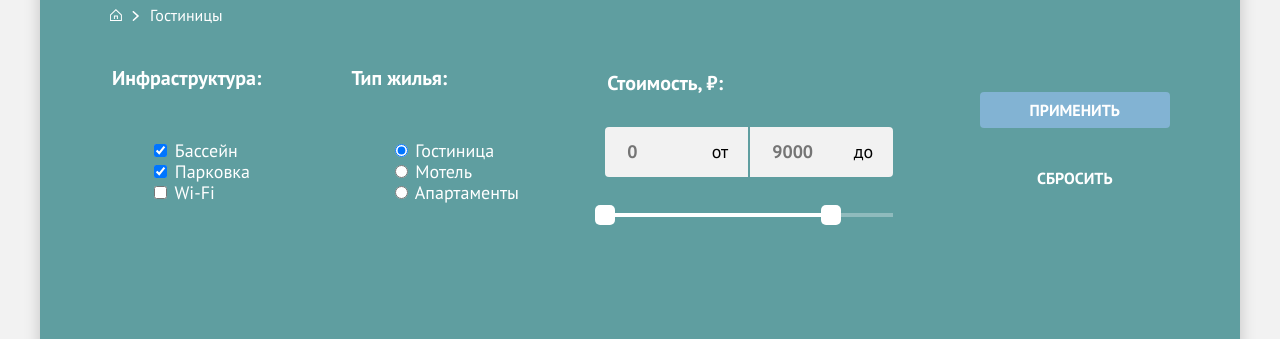
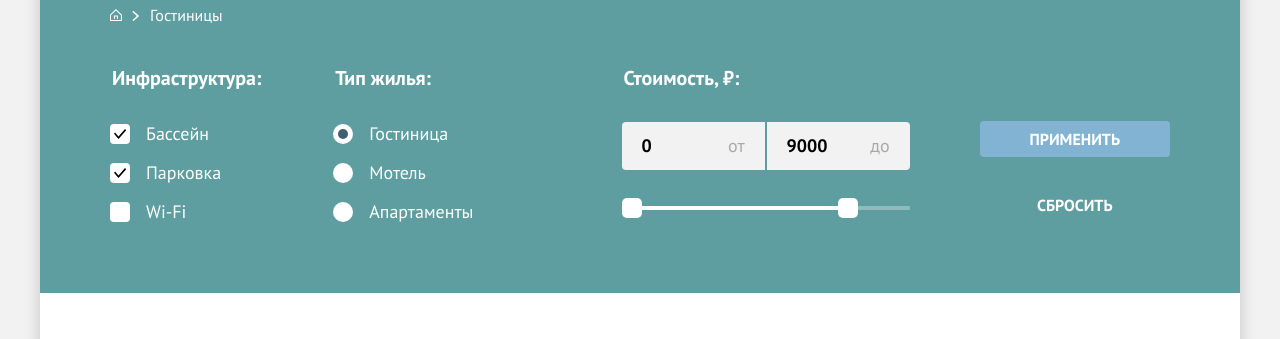
Before and after one commit to htmlacademy-htmlcss/2506775-sedona-1, a plain HTML site: page catalog.html in a window 1280 px wide. Shown: the part 180-519 px from the top of the page. Drawn offline with Linux system fonts and the light colour scheme.

Commit message:
Дорабатывает формы

```diff
--- a/catalog.html
+++ b/catalog.html
@@ -64,43 +64,49 @@
                 <ul class="catalog-filter-list">
                   <li class="catalog-filter-item">
                     <label class="control">
-                      <input class="control-input" type="checkbox" name="pool" checked>
-                      Бассейн
+                      <input class="visually-hidden control-input" type="checkbox" name="pool" checked>
+                      <span class="control-mark"></span>
+                      <span class="control-label">Бассейн</span>
                     </label>
                   </li>
                   <li class="catalog-filter-item">
                     <label class="control">
-                      <input class="control-input" type="checkbox" name="parking" checked>
-                      Парковка
+                      <input class="visually-hidden control-input" type="checkbox" name="parking" checked>
+                      <span class="control-mark"></span>
+                      <span class="control-label">Парковка</span>
                     </label>
                   </li>
                   <li class="catalog-filter-item">
                     <label class="control">
-                      <input class="control-input" type="checkbox" name="wi-fi">
-                      Wi-Fi
+                      <input class="visually-hidden control-input" type="checkbox" name="wi-fi">
+                      <span class="control-mark"></span>
+                      <span class="control-label">Wi-Fi</span>
                     </label>
                   </li>
                 </ul>
               </fieldset>
-              <fieldset class="catalog-filter-group">
+              <fieldset class="catalog-filter-group catalog-filter-group-radio">
                 <legend class="catalog-filter-title">Тип жилья:</legend>
                 <ul class="catalog-filter-list">
                   <li class="catalog-filter-item">
                     <label class="control">
-                      <input class="control-input" type="radio" name="housing-group" value="hotel" checked>
-                      Гостиница
+                      <input class="control-input visually-hidden" type="radio" name="housing-group" value="hotel" checked>
+                      <span class="control-mark control-mark-radio"></span>
+                      <span class="control-label">Гостиница</span>
                     </label>
                   </li>
                   <li class="catalog-filter-item">
                     <label class="control">
-                      <input class="control-input" type="radio" name="housing-group" value="motel">
-                      Мотель
+                      <input class="control-input visually-hidden" type="radio" name="housing-group" value="motel">
+                      <span class="control-mark control-mark-radio"></span>
+                      <span class="control-label">Мотель</span>
                     </label>
                   </li>
                   <li class="catalog-filter-item">
                     <label class="control">
-                      <input class="control-input" type="radio" name="housing-group" value="apartments">
-                      Апартаменты
+                      <input class="control-input visually-hidden" type="radio" name="housing-group" value="apartments">
+                      <span class="control-mark control-mark-radio"></span>
+                      <span class="control-label">Апартаменты</span>
                     </label>
                   </li>
                 </ul>
@@ -109,18 +115,16 @@
                 <legend class="catalog-filter-title">Стоимость, ₽:</legend>
                 <div class="range">
                   <ul class="catalog-range-list">
-                    <li class="catalog-range-item catalog-range-item-min">
-                      <label class="catalog-range-label
-                      ">
-                        <input class="filter-field" type="number" placeholder="0" name="price">
-                        от
+                    <li class="catalog-range-item">
+                      <label class="catalog-range-label">
+                        <input class="filter-field filter-field-min" type="number" name="min-price" value="0">
+                        <span class="catalog-range-label-title">от</span>
                       </label>
                     </li>
-                    <li class="catalog-range-item catalog-range-item-max">
-                      <label class="catalog-range-label
-                      ">
-                        <input class="filter-field" type="number" placeholder="9000" name="price">
-                        до
+                    <li class="catalog-range-item">
+                      <label class="catalog-range-label">
+                        <input class="filter-field filter-field-max" type="number" name="max-price" value="9000">
+                        <span class="catalog-range-label-title">до</span>
                       </label>
                     </li>
                   </ul>
--- a/styles/styles.css
+++ b/styles/styles.css
@@ -126,11 +126,6 @@ body {
 .transparent-button:hover {
   background-color: transparent;
   opacity: 0.6;
-}
-
-.transparent-button:focus-visible {
-  padding: 5px 50px;
-  /* outline: 3px solid #83b3d3; */
 }
 
 .transparent-button:active {
@@ -791,15 +786,24 @@ body {
   border: none;
 }
 
+.catalog-filter-group-radio {
+  margin-right: auto;
+}
+
 .catalog-filter-form {
   display: flex;
-  justify-content: space-between;
-  align-items: center;
-  padding-bottom: 70px;
+  align-items: start;
+  gap: 70px;
 }
 
 .catalog-filter-list {
   list-style-type: none;
+  margin: 0;
+  padding: 0;
+}
+
+.catalog-filter-item:not(:last-child) {
+  margin-bottom: 16px;
 }
 
 .catalog-filter-title {
@@ -811,6 +815,81 @@ body {
 
 .control-input {
   line-height: 23px;
+}
+
+.control {
+  position: relative;
+  display: block;
+  padding-left: 36px;
+  cursor: pointer;
+}
+
+.control-mark {
+  position: absolute;
+  top: 50%;
+  left: 0;
+  transform: translateY(-50%);
+  width: 20px;
+  height: 20px;
+  border-radius: 4px;
+  background-color: #ffffff;
+  transition: background-color 0.2s ease-in-out;
+}
+
+.control-input[type="checkbox"]:checked + .control-mark {
+  background-image: url("../images/decorative_icons/vector.svg");
+  background-repeat: no-repeat;
+  background-position: center;
+}
+
+.control-mark-radio {
+  width: 20px;
+  height: 20px;
+  border-radius: 50%;
+  padding: 5px;
+}
+
+.control-input[type="radio"]:checked + .control-mark-radio::before {
+  content: "";
+  display: block;
+  width: 10px;
+  height: 10px;
+  border-radius: 50%;
+  background-color: #3f5e72;
+  background-position: center;
+}
+
+.control-label {
+  transition: color 0.2s ease-in-out;
+  line-height: 23px;
+}
+
+.control:hover .control-mark{
+  background-color: rgba(255, 255, 255, 0.6);
+}
+
+.control:hover .control-label {
+  color: rgba(255, 255, 255, 0.6);
+}
+
+.control-input:focus-visible + .control-mark{
+  outline: 4px solid #83B3D3;
+}
+
+.control:active .control-mark{
+  background-color: rgba(255, 255, 255, 0.3);
+}
+
+.control:active .control-label {
+  color: rgba(255, 255, 255, 0.3);
+}
+
+.control-input:disabled + .control-mark {
+  background-color: rgba(255, 255, 255, 0.3);
+}
+
+.control-input:disabled ~ .control-label{
+  color: rgba(255, 255, 255, 0.3);
 }
 
 .range-scale {
@@ -849,7 +928,7 @@ body {
 
 .toggle-min {
   top: -8px;
-  left: -10px;
+  left: 0;
 }
 
 .toggle-max {
@@ -868,11 +947,12 @@ body {
   font-weight: 700;
   font-size: 18px;
   line-height: 24px;
-  /* background-color: #f2f2f2; */
-  background-color: transparent;
+  background-color: #f2f2f2;
   color: #000000;
+  padding: 12px 52px 12px 20px;
   border: none;
-  width: 50px;
+  grid-column: 1 / -1;
+  grid-row: 1 / 2;
 }
 
 .catalog-range-list {
@@ -883,34 +963,35 @@ body {
   gap: 2px;
 }
 
-.catalog-range-item {
-  width: 143px;
-  background-color: #f2f2f2;
-}
-
-.catalog-range-item-min {
+.filter-field-min {
   border-radius: 4px 0 0 4px;
 }
 
-.catalog-range-item-max {
+.filter-field-max {
   border-radius: 0 4px 4px 0;
 }
 
 .catalog-range-label {
-  display: flex;
+  display: grid;
+  grid-template-columns: 143px;
   align-items: center;
-  justify-content: space-between;
   line-height: 24px;
-  color: #000000;
-  padding: 12px 20px;
-
+  color: rgba(0, 0, 0, 0.3);
 }
 
+.catalog-range-label-title {
+  grid-column: 1 / -1;
+  grid-row: 1 / 2;
+  z-index: 2;
+  justify-self: end;
+  margin-right: 20px;
+}
 
 .catalog-filter-buttons {
   display: flex;
   flex-direction: column;
-  gap: 32px;
+  gap: 30px;
+  align-self: flex-end;
 }
 
 /* Sorting Section */
@@ -934,6 +1015,7 @@ body {
   margin: 0;
   margin-right: auto;
 }
+
 .select-wrapper {
   width: 295px;
   margin-right: 70px;
```
Also changed, not shown: images/decorative_icons/vector.svg (added).
